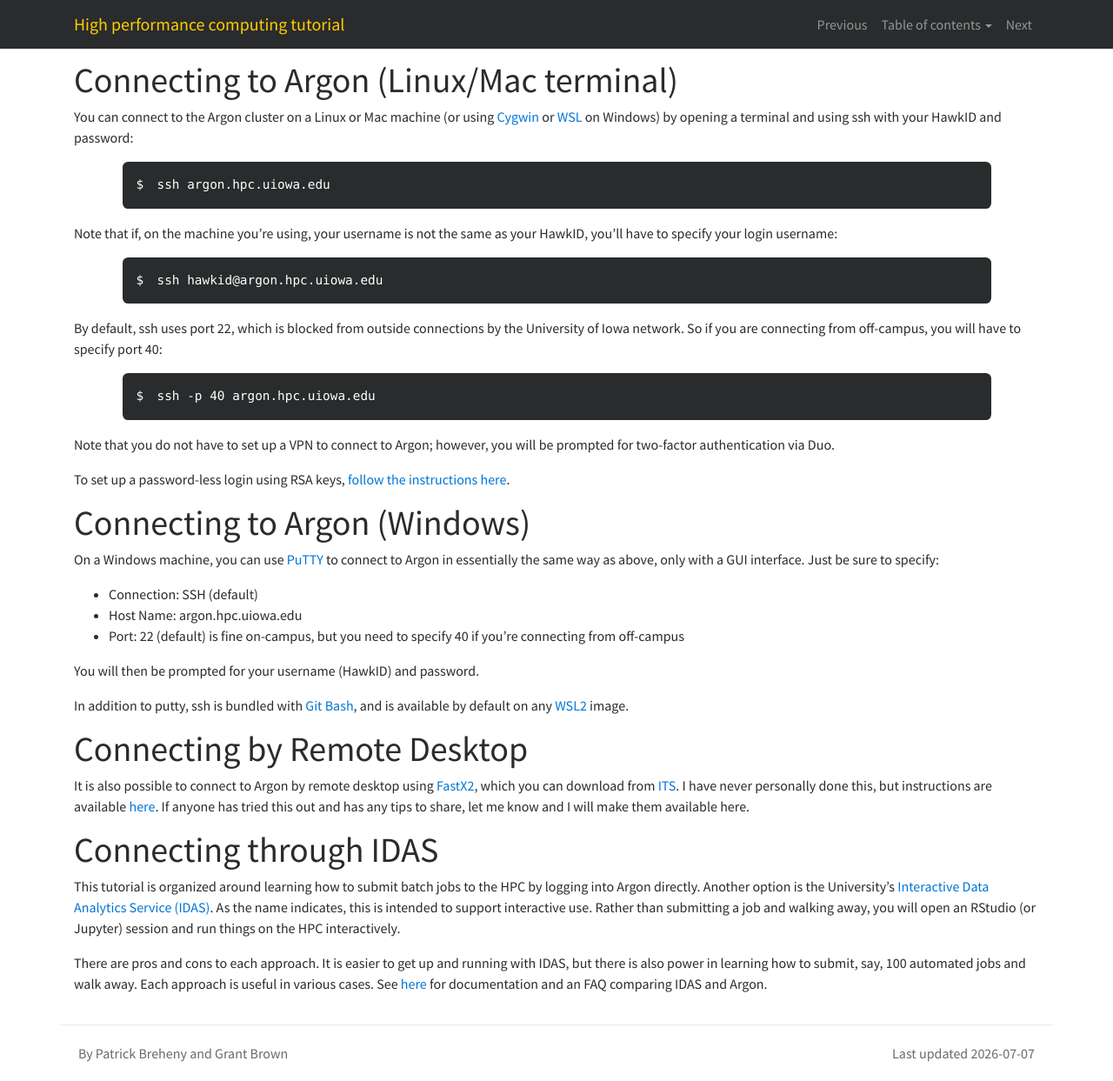
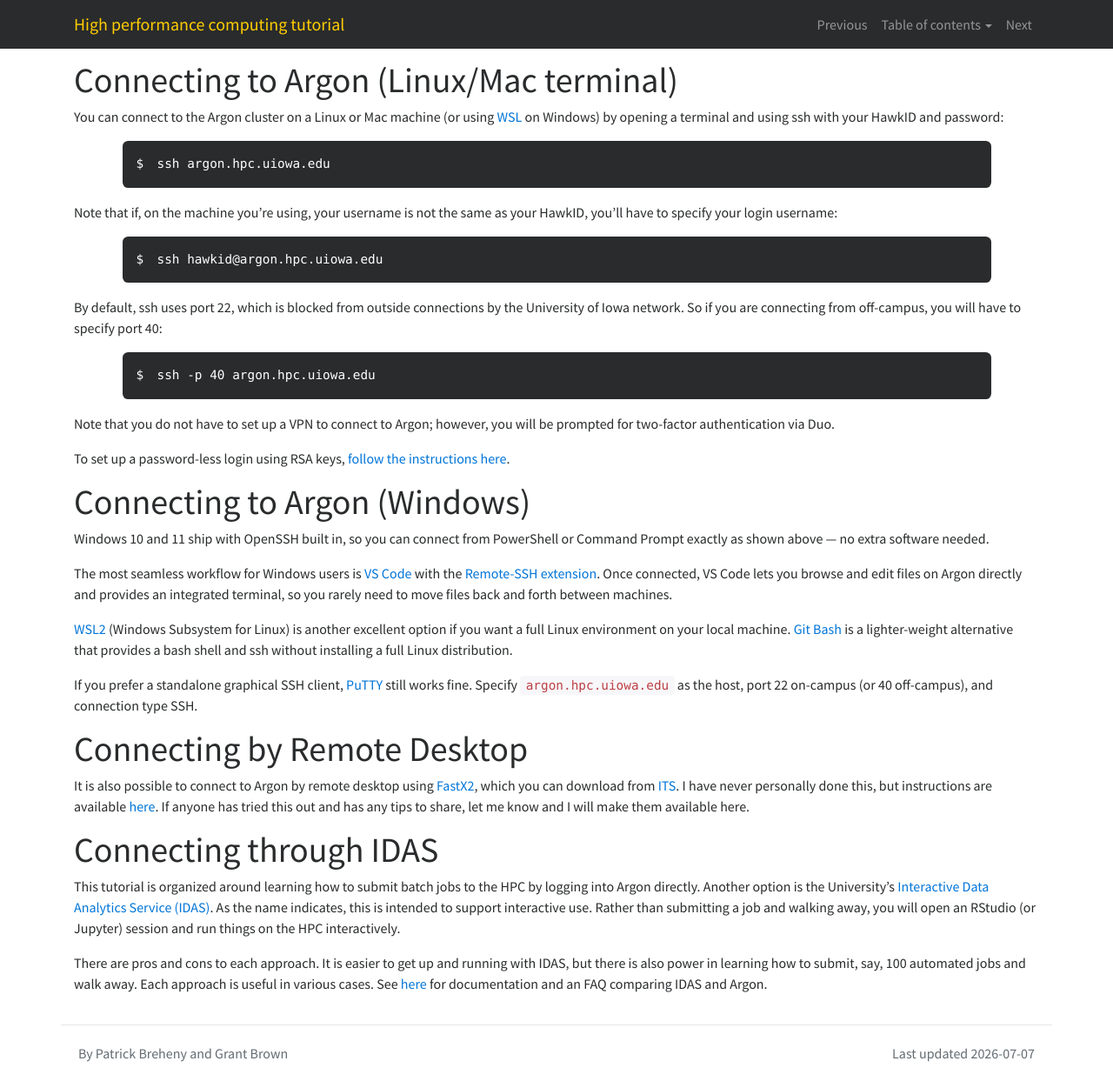
Before and after one commit to IowaBiostat/hpc, a Jekyll site: the page built from 1.md, in a window 1280 px wide and 1243 px high. Shown: the whole window at 87% size. Built offline with Jekyll 4.4.1, drawn with Linux system fonts in a browser that asks for light colours; nearby versions of some CDN libraries; our own code applies the rules of GitHub Pages for plain Markdown files.

Commit message:
Dump references to obsolete tools
- Cygwin
- PuTTY (use OpenSSH or VS Code instead)
- Talk about VS Code for line endings
- Remove qbatch (intend to replace with Snakemake instead)

```diff
--- a/1.md
+++ b/1.md
@@ -5,7 +5,7 @@ next: 2
 
 # Connecting to Argon (Linux/Mac terminal)
 
-You can connect to the Argon cluster on a Linux or Mac machine (or using [Cygwin](http://www.cygwin.com) or [WSL](https://docs.microsoft.com/en-us/windows/wsl/about) on Windows) by opening a terminal and using ssh with your HawkID and password:
+You can connect to the Argon cluster on a Linux or Mac machine (or using [WSL](https://docs.microsoft.com/en-us/windows/wsl/about) on Windows) by opening a terminal and using ssh with your HawkID and password:
 
 {% capture _code %}ssh argon.hpc.uiowa.edu{% endcapture %}
 {% include prompt.html code=_code %}
@@ -26,15 +26,13 @@ To set up a password-less login using RSA keys, [follow the instructions here](h
 
 # Connecting to Argon (Windows)
 
-On a Windows machine, you can use [PuTTY](http://www.chiark.greenend.org.uk/~sgtatham/putty/) to connect to Argon in essentially the same way as above, only with a GUI interface. Just be sure to specify:
+Windows 10 and 11 ship with OpenSSH built in, so you can connect from PowerShell or Command Prompt exactly as shown above — no extra software needed.
 
-* Connection: SSH (default)
-* Host Name: argon.hpc.uiowa.edu
-* Port: 22 (default) is fine on-campus, but you need to specify 40 if you're connecting from off-campus
+The most seamless workflow for Windows users is [VS Code](https://code.visualstudio.com/) with the [Remote-SSH extension](https://marketplace.visualstudio.com/items?itemName=ms-vscode-remote.remote-ssh). Once connected, VS Code lets you browse and edit files on Argon directly and provides an integrated terminal, so you rarely need to move files back and forth between machines.
 
-You will then be prompted for your username (HawkID) and password.
+[WSL2](https://learn.microsoft.com/en-us/windows/wsl/install) (Windows Subsystem for Linux) is another excellent option if you want a full Linux environment on your local machine. [Git Bash](https://git-scm.com/downloads) is a lighter-weight alternative that provides a bash shell and ssh without installing a full Linux distribution.
 
-In addition to putty, ssh is bundled with [Git Bash](https://git-scm.com/downloads), and is available by default on any [WSL2](https://learn.microsoft.com/en-us/windows/wsl/install) image.
+If you prefer a standalone graphical SSH client, [PuTTY](http://www.chiark.greenend.org.uk/~sgtatham/putty/) still works fine. Specify `argon.hpc.uiowa.edu` as the host, port 22 on-campus (or 40 off-campus), and connection type SSH.
 
 # Connecting by Remote Desktop
 
```
Also changed, not shown: 10.md (deleted, +0 -55 lines), 11.md (+1 -1 lines), 2.md (+1 -1 lines), 7.md (+6 -1 lines), 9.md (+1 -1 lines), ii.md (+1 -1 lines).
